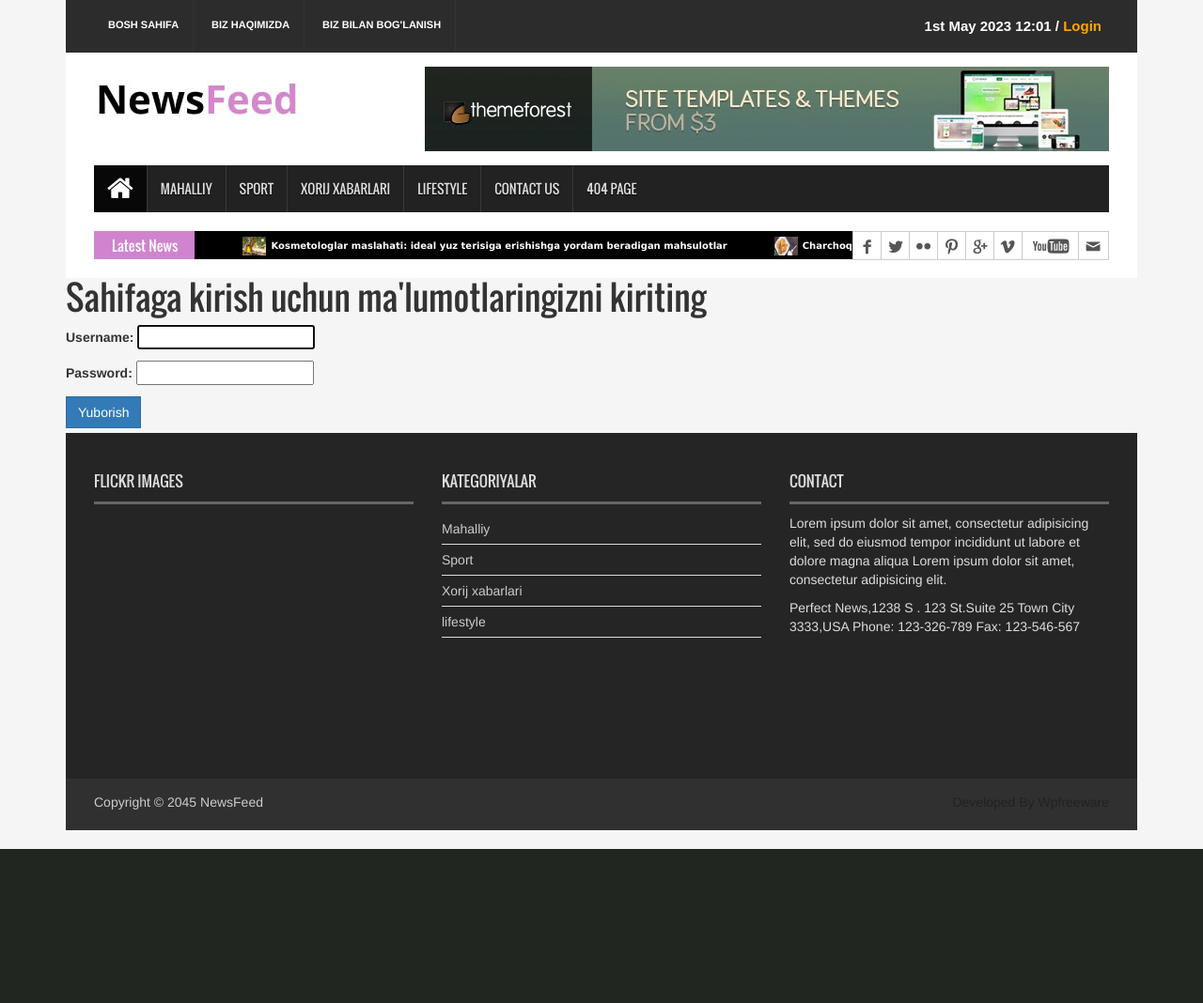
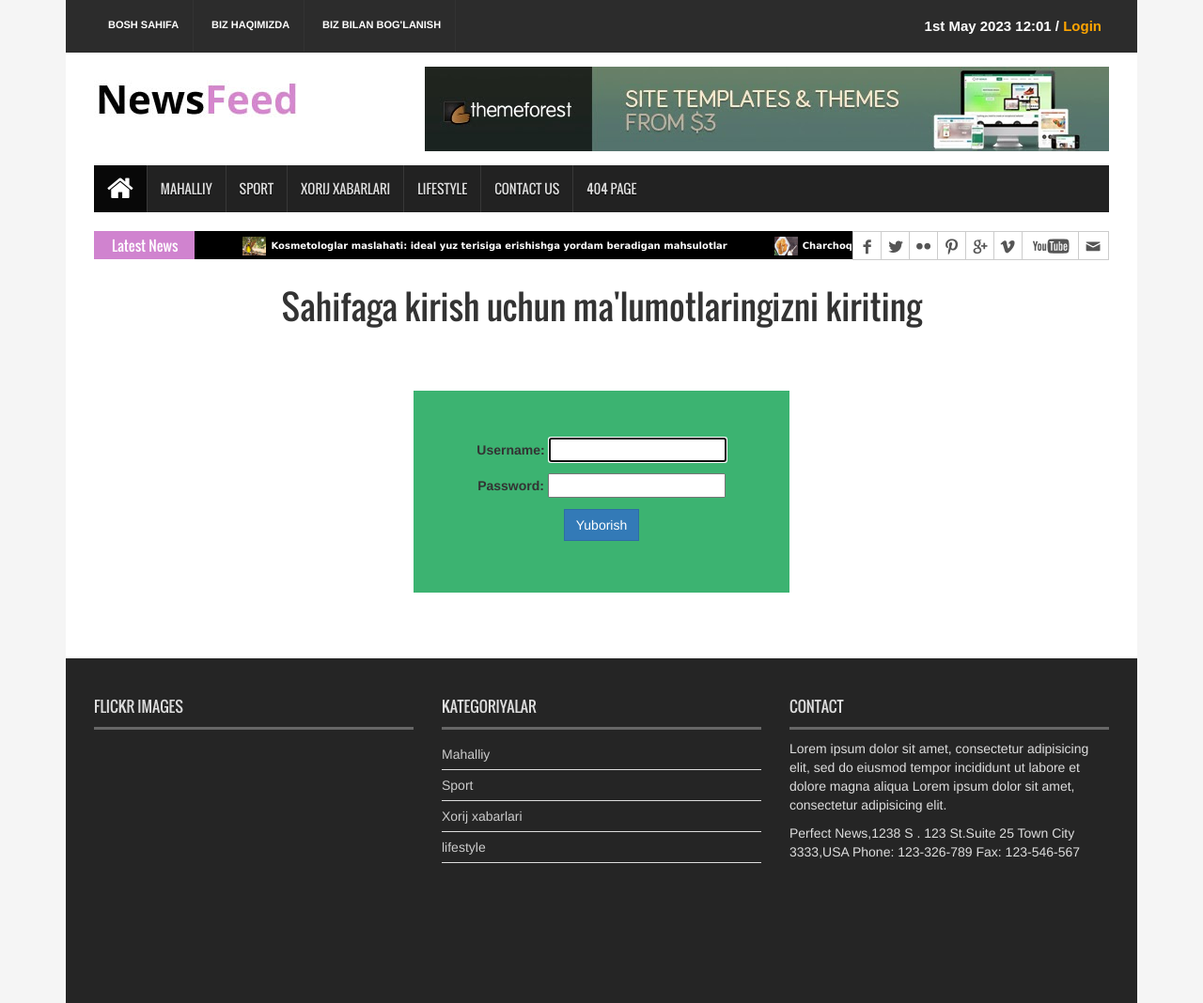
Before and after one commit to Asadbek16github/News_Projeect, a Django app: page /account/login/ in a window 1280 px wide. Shown: the part 21-1089 px from the top of the page at 94% size. Before the commit the page ends 925 px from the top, so only its background shows below. Run offline with Django 4.2, Linux system fonts and the light colour scheme; data comes from the database, SQL or seed files in the repository; both versions use the stored data as it was after the commit; some libraries are stand-ins or nearby versions.

Commit message:
login va dashboard paglarga stillar berildi

```diff
--- /dev/null
+++ b/static/css/myStyles.css
@@ -0,0 +1,35 @@
+.login_page{
+    display: flex;
+    flex-direction: column;
+    justify-content: center;
+    align-items: center;
+  }
+
+  .title_page{
+    text-align: center;
+    margin: 30px 0 70px 0;
+  }
+
+  .login_page form{
+    text-align: center;
+    background-color: mediumseagreen;
+    padding: 50px;
+    width: 400px;
+    margin-bottom: 50px;
+
+  }
+
+  .dashboard_page label{
+    width: 200px;
+    padding: 10px;
+    margin: 10px;
+  }
+
+  .dashboard_page input{
+    width: 400px;
+    padding: 10px;
+  }
+
+  .dashboard_page a{
+    margin: 20px 50px;
+  }
--- a/templates/base.html
+++ b/templates/base.html
@@ -15,6 +15,7 @@
         <link rel="stylesheet" type="text/css" href="{% static 'css/theme.css' %}">
         <link rel="stylesheet" type="text/css" href="{% static 'css/bootstrap.min.css' %}">
         <link rel="stylesheet" type="text/css" href="{% static 'css/style.css' %}">
+        <link rel="stylesheet" type="text/css" href="{% static 'css/myStyles.css' %}">
         <!--[if lt IE 9]>
         <script src="assets/js/html5shiv.min.js"></script>
         <script src="assets/js/respond.min.js"></script>
@@ -101,9 +102,9 @@
                     </div>
                   </div>
                 </div>
+                {% block content %}
+                {% endblock content %}
             </section>
-            {% block content %}
-            {% endblock content %}
 
             <footer id="footer">
                 <div class="footer_top">
--- a/templates/registration/login.html
+++ b/templates/registration/login.html
@@ -4,7 +4,7 @@
 
 {% block content %}
     <div class="login_page">
-        <h1 class="header_page">Sahifaga kirish uchun ma'lumotlaringizni kiriting</h1>
+        <h1 class="title_page">Sahifaga kirish uchun ma'lumotlaringizni kiriting</h1>
         <form method="post">{% csrf_token %}
             {{form.as_p}}
             <button class="btn btn-primary">Yuborish</button>
```
Also changed, not shown: db.sqlite3.
